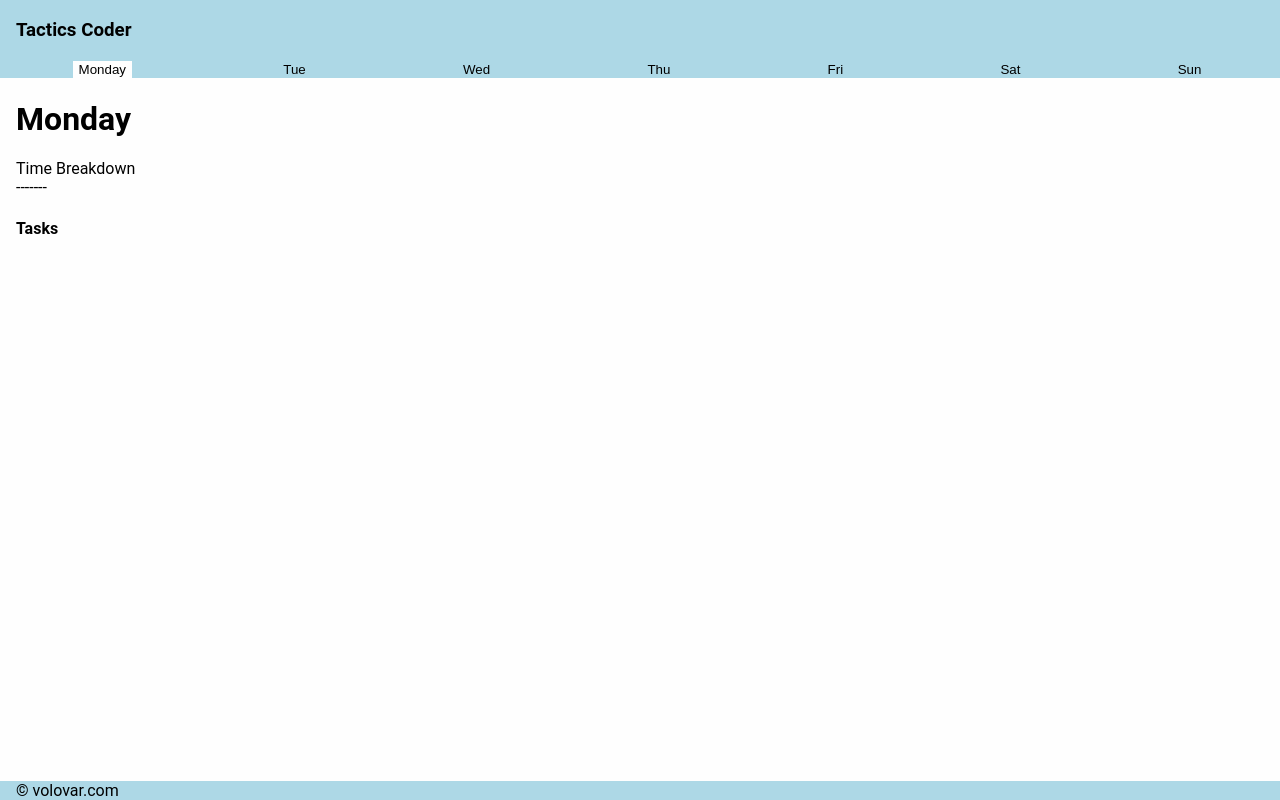
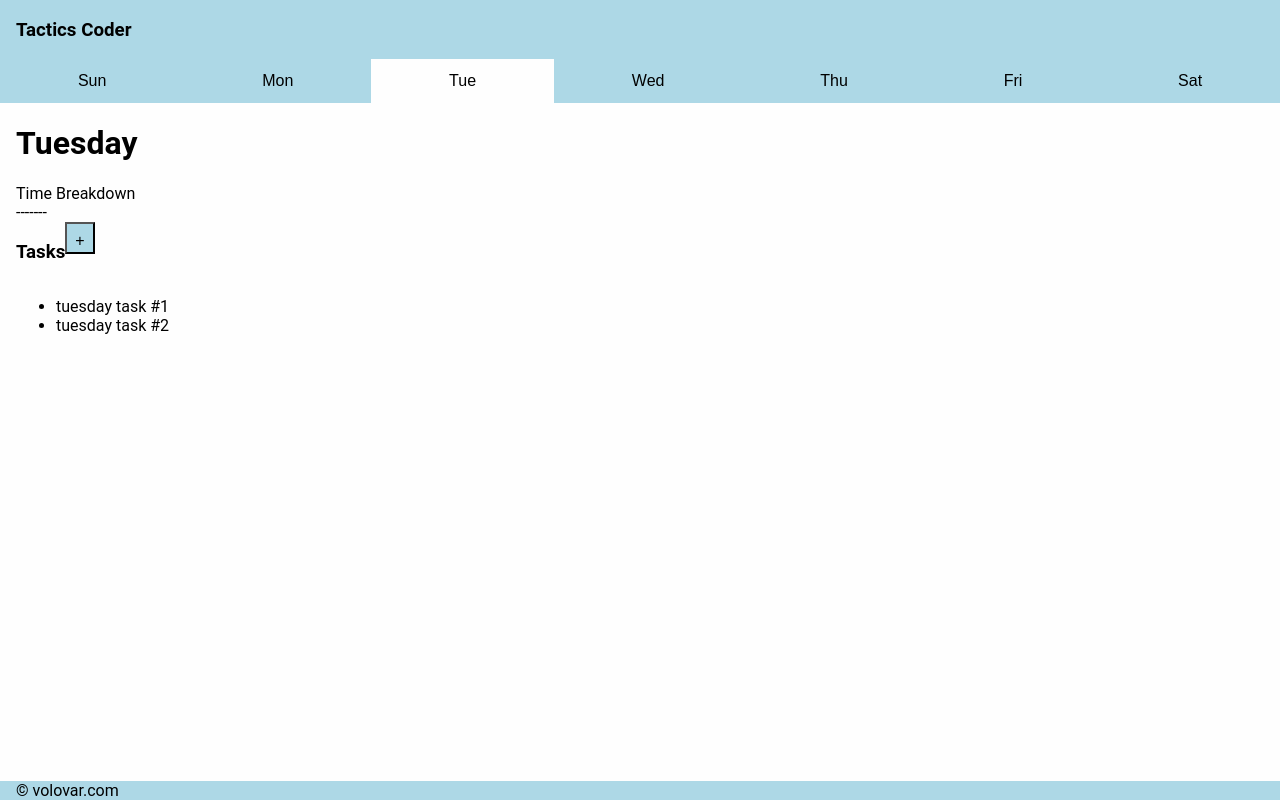
Before and after one commit to volovar/hack-tactics, a React app: page / in a window 1280 px wide. Built offline with nearby package versions, Linux system fonts and the light colour scheme.

Commit message:
[TCTCS | 062019] Add Context, Initial Pass At Tasks
Added context to handle app tasks and current day. Tasks display based
on the day.

```diff
--- a/src/components/App/App.js
+++ b/src/components/App/App.js
@@ -1,8 +1,33 @@
-import React from "react";
+import React, { Component } from "react";
 import DayView from "components/DayView/DayView";
 import styles from "./app.styles";
+import TaskContext, { tasks } from "contexts/TaskContext";
 
-const App = () => (
+class App extends Component {
+    constructor(props) {
+        super(props);
+
+        this.state = {
+            addTask: this.addTask,
+            currentDay: new Date(Date.now()).getDay(),
+            setCurrentDay: this.setCurrentDay,
+            tasks
+        };
+    }
+
+    addTask = task => {
+        let newTasks = [...this.state.tasks];
+        newTasks[this.state.currentDay].push(task);
+        this.setState({ tasks: newTasks });
+    };
+
+    setCurrentDay = newDay => {
+        this.setState({ currentDay: newDay });
+    };
+
+    render() {
+        return (
+            <TaskContext.Provider value={this.state}>
                 <div className={styles.app}>
                     <header className={styles.appHeader}>
                         <h3>Tactics Coder</h3>
@@ -10,8 +35,13 @@ const App = () => (
                     <div className={styles.appBody}>
                         <DayView />
                     </div>
-        <footer className={styles.appFooter}>&copy; volovar.com</footer>
+                    <footer className={styles.appFooter}>
+                        &copy; volovar.com
+                    </footer>
                 </div>
+            </TaskContext.Provider>
         );
+    }
+}
 
 export default App;
--- a/src/components/Day/Day.js
+++ b/src/components/Day/Day.js
@@ -1,27 +1,40 @@
 import React from "react";
 import { css } from "emotion";
+import TaskContext from "contexts/TaskContext";
 
-const Day = ({ abbr, setCurrentDay, isActive, name }) => {
+const Day = ({ abbr, dayInt, isActive, name }) => (
+    <TaskContext.Consumer>
+        {({ setCurrentDay }) => {
             const handleClick = () => {
-        setCurrentDay(name);
+                setCurrentDay(dayInt);
             };
 
             return (
-        <li>
+                <li
+                    className={css`
+                        flex-grow: 1;
+                    `}
+                >
                     <button
                         className={css`
                             background: ${isActive ? "#fefefe" : "transparent"};
                             border: 0;
+                            cursor: pointer;
+                            font-size: 1em;
                             outline: none;
+                            padding: 0.8em 0;
+                            width: 100%;
                             -webkit-appearance: none;
                         `}
                         type="button"
                         onClick={handleClick}
                     >
-                {isActive ? name : abbr}
+                        {abbr}
                     </button>
                 </li>
             );
-};
+        }}
+    </TaskContext.Consumer>
+);
 
 export default Day;
--- a/src/components/DayView/DayView.js
+++ b/src/components/DayView/DayView.js
@@ -1,75 +1,51 @@
 import React, { Component } from "react";
 import Day from "components/Day/Day";
-import { css } from "emotion";
-
-const dayView = css`
-    display: flex;
-    flex-direction: column;
-    height: 100%;
-`;
-
-const dayList = css`
-    display: flex;
-    justify-content: space-around;
-    list-style: none;
-    margin: 0;
-    padding: 0;
-`;
-
-const dayDetails = css`
-    background: #fefefe;
-    flex-grow: 1;
-    padding: 0 1em;
-`;
+import TaskView from "components/TaskView/TaskView";
+import TaskContext from "contexts/TaskContext";
+import styles from "./day-view.styles";
 
 const days = [
+    { abbr: "Sun", name: "Sunday" },
     { abbr: "Mon", name: "Monday" },
     { abbr: "Tue", name: "Tuesday" },
     { abbr: "Wed", name: "Wednesday" },
     { abbr: "Thu", name: "Thursday" },
     { abbr: "Fri", name: "Friday" },
-    { abbr: "Sat", name: "Saturday" },
-    { abbr: "Sun", name: "Sunday" }
+    { abbr: "Sat", name: "Saturday" }
 ];
 
-class DayView extends Component {
-    state = {
-        currentDay: "Monday"
-    };
+const DayView = () => (
+    <TaskContext.Consumer>
+        {({ currentDay }) => {
+            const activeDay = days[currentDay];
 
-    setCurrentDay = newDay => {
-        this.setState({ currentDay: newDay });
-    };
-
-    render() {
             return (
-            <div className={dayView}>
-                <ul className={dayList}>
-                    {days.map(day => (
+                <div className={styles.dayView}>
+                    <ul className={styles.dayList}>
+                        {days.map((day, i) => (
                             <Day
                                 abbr={day.abbr}
-                            setCurrentDay={this.setCurrentDay}
+                                dayInt={i}
                                 name={day.name}
                                 key={day.abbr}
-                            isActive={day.name === this.state.currentDay}
+                                isActive={day.name === activeDay.name}
                             />
                         ))}
                     </ul>
-                {this.state.currentDay && (
-                    <div className={dayDetails}>
-                        <h1>{this.state.currentDay}</h1>
+                    {activeDay && (
+                        <div className={styles.dayDetails}>
+                            <h1>{activeDay.name}</h1>
                             <div>
                                 Time Breakdown
                                 <div>-------</div>
                             </div>
-                        <div>
-                            <h4>Tasks</h4>
-                        </div>
+                            <TaskView />
                         </div>
                     )}
                 </div>
             );
-    }
-}
+        }}
+    </TaskContext.Consumer>
+);
 
 export default DayView;
--- /dev/null
+++ b/src/components/DayView/day-view.styles.js
@@ -0,0 +1,27 @@
+import { css } from "emotion";
+
+export const dayView = css`
+    display: flex;
+    flex-direction: column;
+    height: 100%;
+`;
+
+export const dayList = css`
+    display: flex;
+    justify-content: space-around;
+    list-style: none;
+    margin: 0;
+    padding: 0;
+`;
+
+export const dayDetails = css`
+    background: #fefefe;
+    flex-grow: 1;
+    padding: 0 1em;
+`;
+
+export default {
+    dayDetails,
+    dayList,
+    dayView
+};
--- /dev/null
+++ b/src/components/Task/Task.js
@@ -0,0 +1,5 @@
+import React from "react";
+
+const Task = ({ task }) => <li>{task.name}</li>;
+
+export default Task;
--- /dev/null
+++ b/src/components/TaskList/TaskList.js
@@ -0,0 +1,19 @@
+import React from "react";
+import Task from "components/Task/Task";
+import TaskContext from "contexts/TaskContext";
+
+const TaskList = () => (
+    <TaskContext.Consumer>
+        {({ currentDay, tasks }) =>
+            tasks[currentDay] ? (
+                <ul>
+                    {tasks[currentDay].map((task, i) => (
+                        <Task key={`task-${i}`} task={task} />
+                    ))}
+                </ul>
+            ) : null
+        }
+    </TaskContext.Consumer>
+);
+
+export default TaskList;
--- /dev/null
+++ b/src/components/TaskView/TaskView.js
@@ -0,0 +1,40 @@
+import React from "react";
+import TaskList from "components/TaskList/TaskList";
+import { css } from "emotion";
+import TaskContext from "contexts/TaskContext";
+
+const TaskView = () => (
+    <TaskContext.Consumer>
+        {({ addTask }) => (
+            <div>
+                <div
+                    className={css`
+                        display: flex;
+                    `}
+                >
+                    <h3>Tasks</h3>
+                    <button
+                        className={css`
+                            background: lightblue;
+                            box-sizing: border-box;
+                            font-size: 1em;
+                            max-height: 2em;
+                            max-width: 2em;
+                            outline: none;
+                            padding: 0.5em;
+
+                            &:active {
+                                background: blue;
+                            }
+                        `}
+                    >
+                        +
+                    </button>
+                </div>
+                <TaskList />
+            </div>
+        )}
+    </TaskContext.Consumer>
+);
+
+export default TaskView;
--- /dev/null
+++ b/src/contexts/TaskContext.js
@@ -0,0 +1,19 @@
+import { createContext } from "react";
+
+export const tasks = [
+    [{ name: "sunday task #1" }, { name: "sunday task #2" }],
+    [{ name: "monday task #1" }],
+    [{ name: "tuesday task #1" }, { name: "tuesday task #2" }],
+    [
+        { name: "wednesday task #1" },
+        { name: "wednesday task #2" },
+        { name: "wednesday task #3" }
+    ],
+    [{ name: "thursday task #1" }],
+    [{ name: "friday task #1" }],
+    [{ name: "saturday task #1" }]
+];
+
+const TaskContext = createContext();
+
+export default TaskContext;
--- a/webpack.config.js
+++ b/webpack.config.js
@@ -29,7 +29,8 @@ module.exports = (env = {}) => {
         plugins,
         resolve: {
             alias: {
-                components: resolve(__dirname, "src/components")
+                components: resolve(__dirname, "src/components"),
+                contexts: resolve(__dirname, "src/contexts")
             }
         },
         devServer: {
```
Lines whose indentation alone changed are shown as unchanged.
